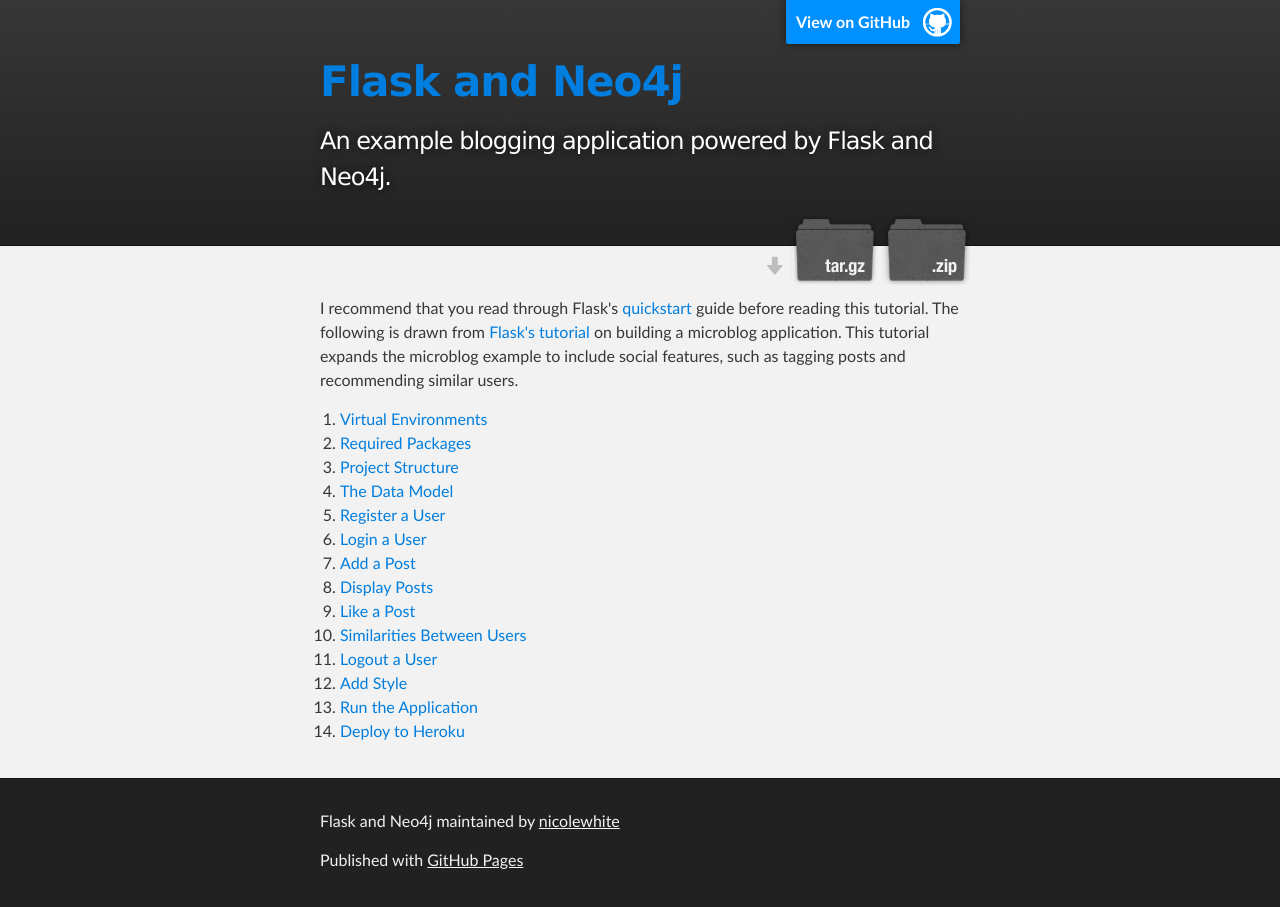
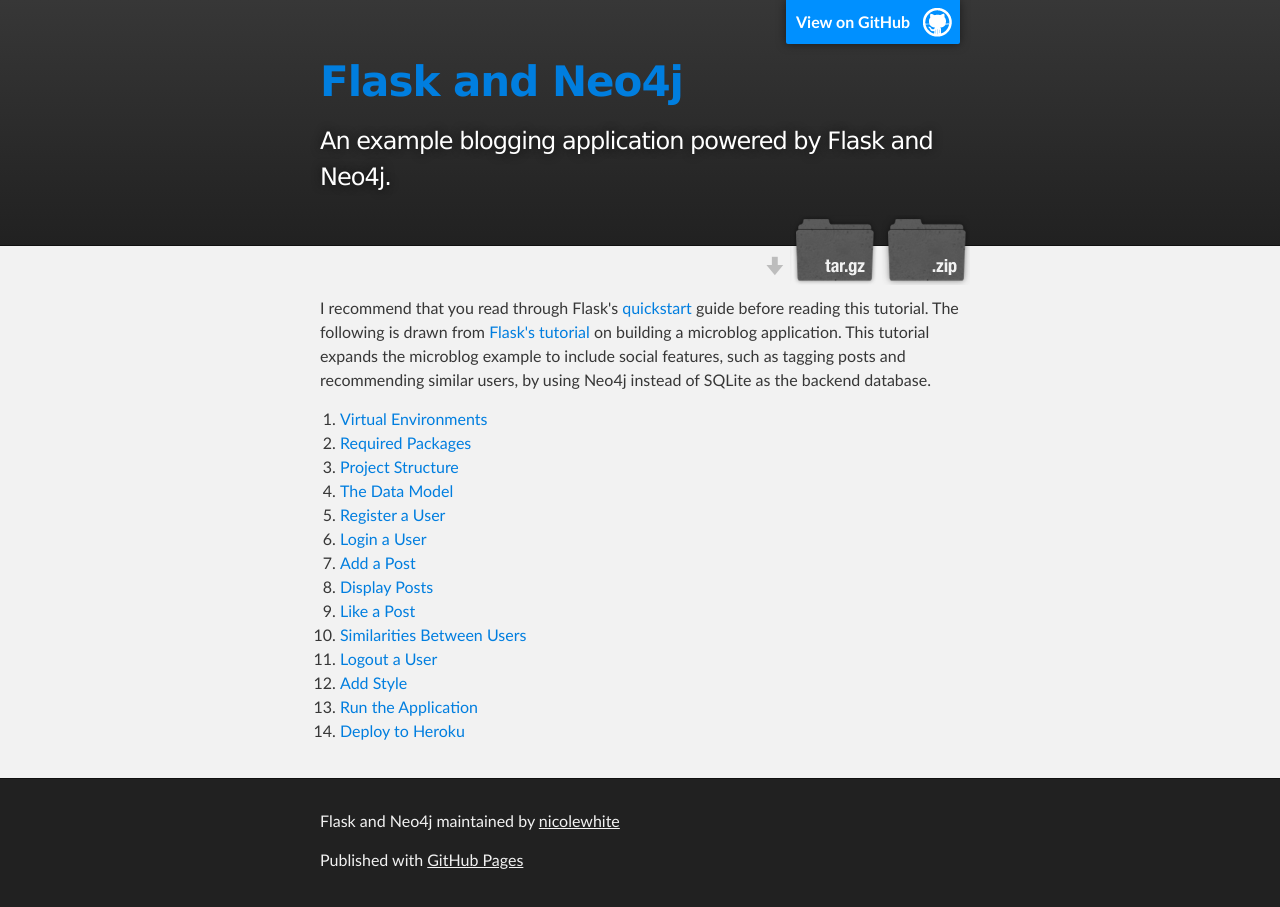
Before and after one commit to nicolewhite/neo4j-flask, a Jekyll site: the page built from index.html, in a window 1280 px wide. Built offline with Jekyll 4.4.1, drawn with Linux system fonts in a browser that asks for light colours; Markdown is read by kramdown in place of the engine named in the settings.

Commit message:
edit intro

```diff
--- a/index.html
+++ b/index.html
@@ -3,7 +3,7 @@
 main: yes
 ---
 
-<p>I recommend that you read through Flask's <a href="http://flask.pocoo.org/docs/0.10/quickstart/">quickstart</a> guide before reading this tutorial. The following is drawn from <a href="http://flask.pocoo.org/docs/0.10/tutorial/">Flask's tutorial</a> on building a microblog application. This tutorial expands the microblog example to include social features, such as tagging posts and recommending similar users.</p>
+<p>I recommend that you read through Flask's <a href="http://flask.pocoo.org/docs/0.10/quickstart/">quickstart</a> guide before reading this tutorial. The following is drawn from <a href="http://flask.pocoo.org/docs/0.10/tutorial/">Flask's tutorial</a> on building a microblog application. This tutorial expands the microblog example to include social features, such as tagging posts and recommending similar users, by using Neo4j instead of SQLite as the backend database.</p>
 
 {% assign posts = site.pages | sort:"index"  %}
 <ol type="1">
```
